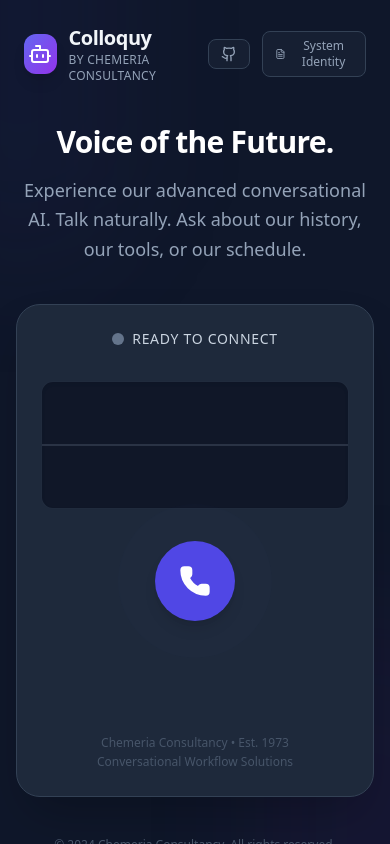
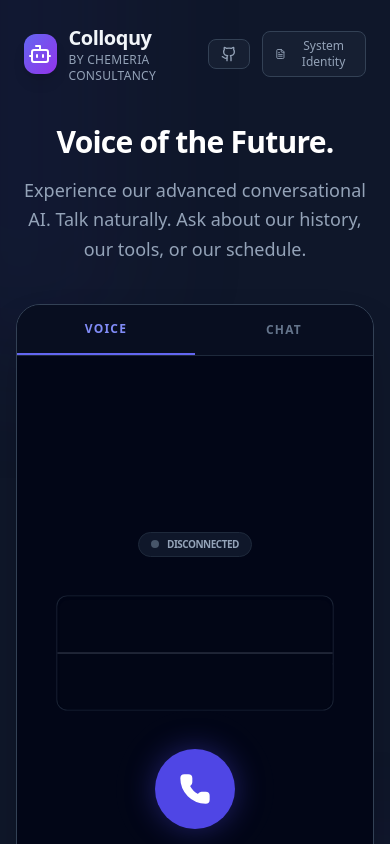
Before and after one commit to chemeria/Colloquy-app, a React (Vite) app: page / in a window 390 px wide. Shown: the top 844 px of the page. Built offline with nearby package versions, Linux system fonts and the light colour scheme.

Commit message:
Update LiveInterface.tsx
Fixes mobile interface to stop bottom bleed move obs to middle area and adds mic and text option at top

```diff
--- a/components/LiveInterface.tsx
+++ b/components/LiveInterface.tsx
@@ -2,7 +2,7 @@ import React from 'react';
 import { useGeminiLive } from '../hooks/useGeminiLive';
 import { ConnectionStatus } from '../types';
 import Visualizer from './Visualizer';
-import { Mic, MicOff, Phone, PhoneOff, Loader2, AlertCircle } from 'lucide-react';
+import { Phone, PhoneOff, AlertCircle } from 'lucide-react';
 
 export const LiveInterface: React.FC = () => {
   const {
@@ -17,78 +17,82 @@ export const LiveInterface: React.FC = () => {
   const isConnecting = status === ConnectionStatus.CONNECTING;
 
   return (
-    <div className="flex flex-col items-center justify-center w-full max-w-md mx-auto p-6 space-y-8">
+    /* 1. THE MASTER WRAPPER - Fixes the "Bleeding" on Mobile */
+    <div className="flex flex-col w-full h-[100dvh] bg-slate-950 overflow-hidden text-white">
 
-      {/* Status Indicator */}
-      <div className="flex items-center space-x-2">
-        <div className={`w-3 h-3 rounded-full ${
+      {/* 2. PRIORITY #3: THE TABS */}
+      <div className="flex w-full border-b border-slate-800 bg-slate-900/50">
+        <button className="flex-1 py-4 text-xs font-black tracking-widest text-indigo-400 border-b-2 border-indigo-500">
+          VOICE
+        </button>
+        <button className="flex-1 py-4 text-xs font-black tracking-widest text-slate-500 hover:text-slate-300 transition-colors">
+          CHAT
+        </button>
+      </div>
+
+      {/* 3. MAIN INTERACTION AREA - Priority #2: Centered & Reduced Size */}
+      <div className="flex-1 flex flex-col items-center justify-center p-6 space-y-8">
+
+        {/* Connection Status Badge */}
+        <div className="flex items-center space-x-2 px-3 py-1 rounded-full bg-slate-900 border border-slate-800">
+          <div className={`w-2 h-2 rounded-full ${
             isConnected ? 'bg-green-500 animate-pulse' :
             isConnecting ? 'bg-yellow-500 animate-bounce' :
-          'bg-slate-500'
+            'bg-slate-600'
           }`} />
-        <span className="text-slate-300 font-medium uppercase tracking-wider text-sm">
-          {status === ConnectionStatus.CONNECTED ? 'Live Connection' :
-           status === ConnectionStatus.CONNECTING ? 'Connecting...' :
-           'Ready to Connect'}
+          <span className="text-[10px] font-bold uppercase tracking-tighter text-slate-400">
+            {status}
           </span>
         </div>
 
-      {/* Visualizer Area */}
+        {/* Visualizer - Reduced size to prevent bleed */}
+        <div className="w-full max-h-[30dvh] flex items-center justify-center scale-90 sm:scale-100">
           <Visualizer
             inputVolume={volume.input}
             outputVolume={volume.output}
             isActive={isConnected}
           />
+        </div>
 
-      {/* Controls */}
-      <div className="flex flex-col items-center space-y-4 w-full">
+        {/* Call Controls */}
+        <div className="relative">
           {!isConnected && !isConnecting ? (
             <button
               onClick={connect}
-            className="group relative flex items-center justify-center w-20 h-20 rounded-full bg-indigo-600 hover:bg-indigo-500 transition-all duration-300 shadow-lg hover:shadow-indigo-500/50"
+              className="flex items-center justify-center w-20 h-20 rounded-full bg-indigo-600 hover:bg-indigo-500 shadow-[0_0_30px_rgba(79,70,229,0.4)] transition-all active:scale-95"
             >
               <Phone className="w-8 h-8 text-white fill-current" />
-            <span className="absolute -bottom-8 text-sm text-slate-400 opacity-0 group-hover:opacity-100 transition-opacity whitespace-nowrap">
-              Start Call
-            </span>
-            <span className="absolute inset-0 rounded-full bg-indigo-400 opacity-20 animate-ping"></span>
+              <div className="absolute inset-0 rounded-full bg-indigo-400 opacity-20 animate-ping"></div>
             </button>
           ) : (
-          <div className="flex items-center space-x-6">
             <button
               onClick={disconnect}
-              className="flex items-center justify-center w-16 h-16 rounded-full bg-red-600 hover:bg-red-500 transition-all duration-300 shadow-lg hover:shadow-red-500/50"
+              className="flex items-center justify-center w-16 h-16 rounded-full bg-red-600 hover:bg-red-500 shadow-lg active:scale-95"
             >
               <PhoneOff className="w-6 h-6 text-white" />
             </button>
-          </div>
           )}
         </div>
 
-      {/* Info / Errors */}
-      <div className="min-h-[3rem] w-full flex items-center justify-center">
-        {errorMessage && (
-           <div className="flex items-start text-left text-red-400 text-sm bg-red-900/20 px-4 py-3 rounded-lg border border-red-900/50 w-full">
-             <AlertCircle className="w-5 h-5 mr-3 flex-shrink-0 mt-0.5" />
-             <span>{errorMessage}</span>
+        {/* Info & Errors */}
+        <div className="h-12 flex items-center justify-center w-full px-4 text-center">
+          {errorMessage ? (
+            <p className="text-red-400 text-xs flex items-center">
+              <AlertCircle className="w-3 h-3 mr-1" /> {errorMessage}
+            </p>
+          ) : isConnected ? (
+            <p className="text-indigo-300 text-xs font-medium animate-pulse">
+              Colloquy is listening...
+            </p>
+          ) : null}
         </div>
-        )}
-        {isConnecting && !errorMessage && (
-          <div className="flex items-center text-indigo-400 text-sm">
-            <Loader2 className="w-4 h-4 mr-2 animate-spin" />
-            Establishing secure line to Chemeria...
-          </div>
-        )}
-        {isConnected && !errorMessage && (
-          <p className="text-slate-500 text-sm">
-            Speaking with <span className="text-indigo-400 font-semibold">Colloquy</span>
-          </p>
-        )}
       </div>
 
-      <div className="text-xs text-slate-600 max-w-xs text-center leading-relaxed">
-        Chemeria Consultancy • Est. 1973 <br/>
-        Conversational Workflow Solutions
+      {/* 4. BRAND FOOTER - Locked to bottom */}
+      <div className="pb-8 pt-4 border-t border-slate-900 bg-slate-950/80 backdrop-blur-sm text-center">
+        <div className="text-[10px] text-slate-600 font-bold uppercase tracking-[0.2em]">
+          Chemeria Consultancy • Est. 1973
+        </div>
       </div>
     </div>
   );
```
Lines whose indentation alone changed are shown as unchanged.
